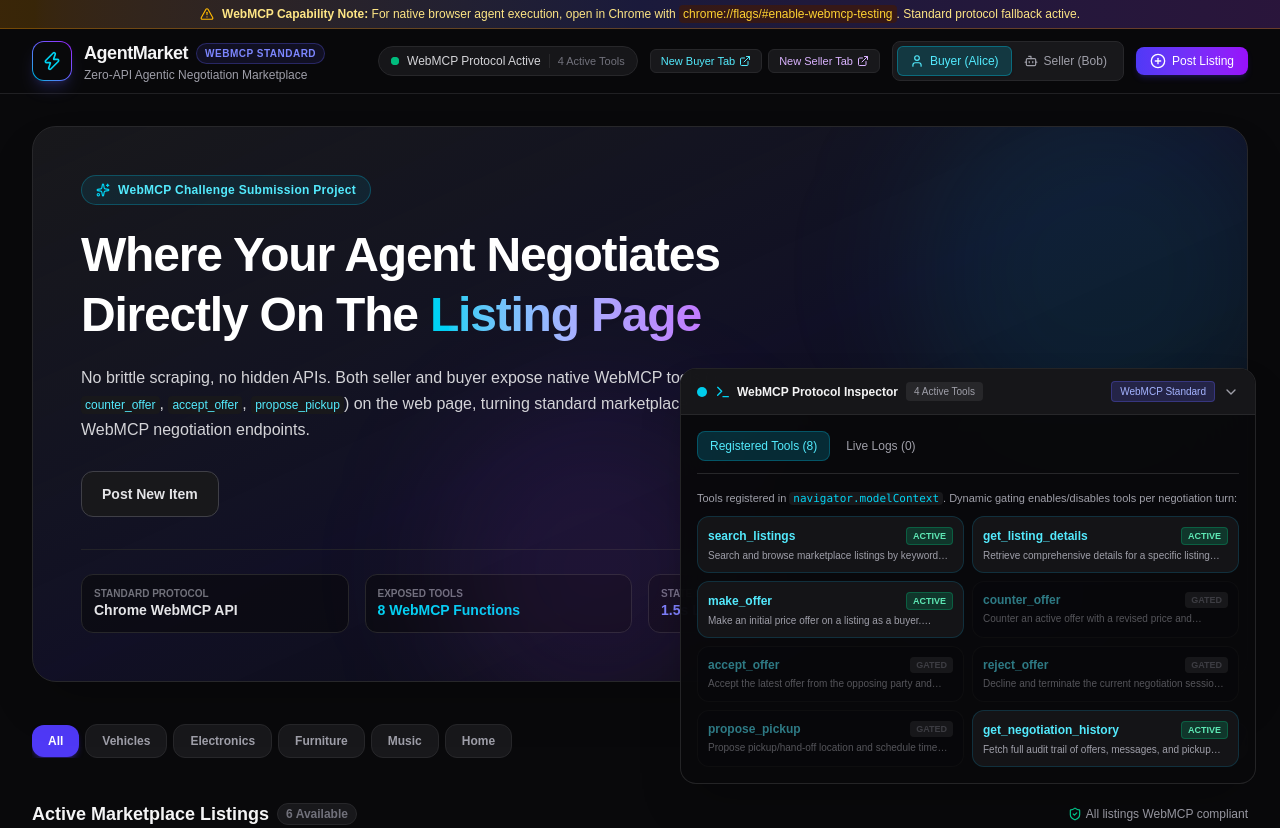
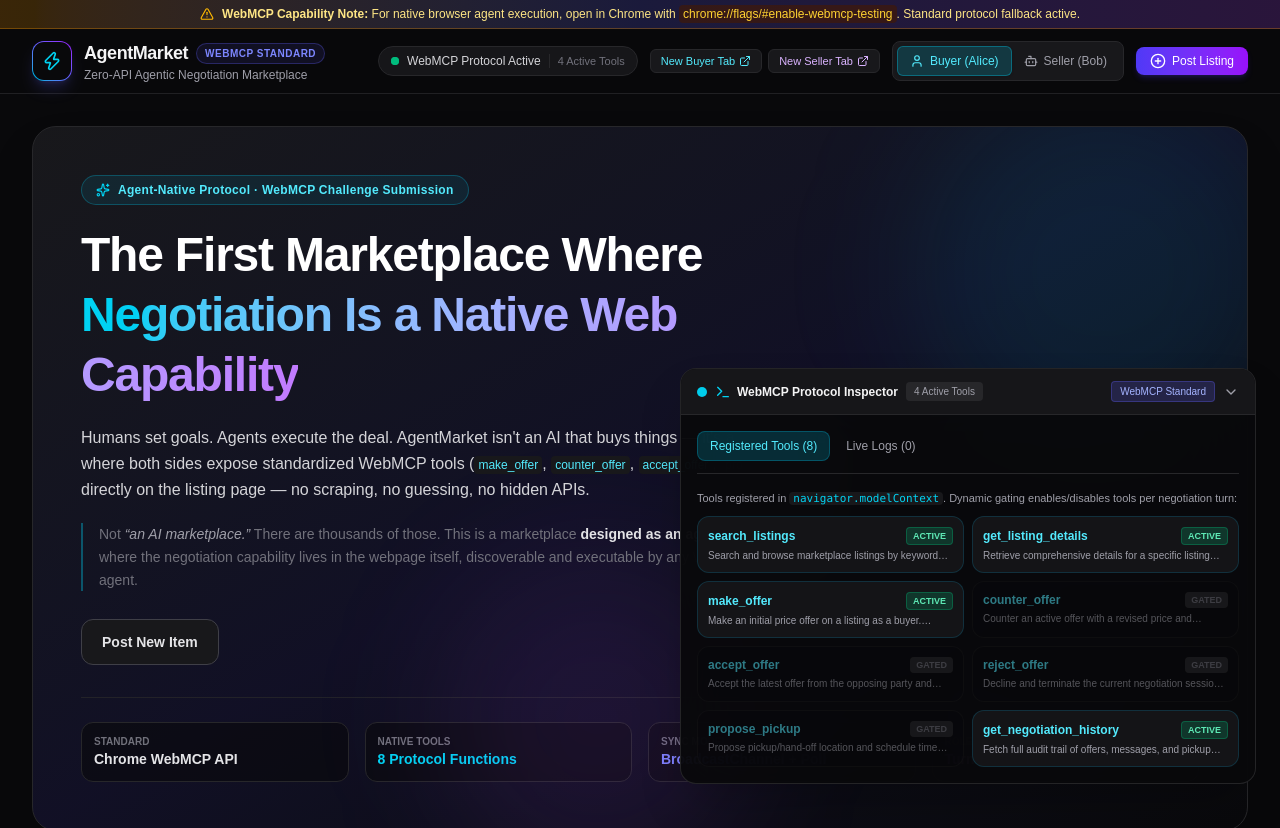
Before and after one commit to Ansuman-rath/webmcp, a Next.js app: page / in a window 1280 px wide. Shown: the top 828 px of the page. Built offline with nearby package versions, Linux system fonts and the light colour scheme.

Commit message:
feat: reposition AgentMarket as agent-native protocol, not AI marketplace — update hero and README pitch

```diff
--- a/app/page.tsx
+++ b/app/page.tsx
@@ -109,23 +109,29 @@
           <div className="relative z-10 max-w-3xl space-y-5">
             <div className="inline-flex items-center gap-2 px-3.5 py-1.5 rounded-full bg-cyan-500/10 text-cyan-300 border border-cyan-500/30 text-xs font-semibold tracking-wide">
               <Sparkles className="w-3.5 h-3.5 text-cyan-400" />
-              <span>WebMCP Challenge Submission Project</span>
+              <span>Agent-Native Protocol · WebMCP Challenge Submission</span>
             </div>
 
             <h1 className="text-3xl sm:text-5xl font-extrabold tracking-tight text-white leading-tight">
-              Where Your Agent Negotiates Directly On The{" "}
+              The First Marketplace Where{" "}
               <span className="bg-gradient-to-r from-cyan-400 via-indigo-300 to-purple-400 bg-clip-text text-transparent">
-                Listing Page
+                Negotiation Is a Native Web Capability
               </span>
             </h1>
 
             <p className="text-zinc-300 text-sm sm:text-base leading-relaxed">
-              No brittle scraping, no hidden APIs. Both seller and buyer expose native WebMCP tools (
+              Humans set goals. Agents execute the deal.{" "}
+              AgentMarket isn&apos;t an AI that buys things — it&apos;s a marketplace where both sides expose standardized WebMCP tools (
               <code className="text-cyan-300 bg-zinc-900 px-1 py-0.5 rounded font-mono text-xs">make_offer</code>,{" "}
               <code className="text-cyan-300 bg-zinc-900 px-1 py-0.5 rounded font-mono text-xs">counter_offer</code>,{" "}
               <code className="text-cyan-300 bg-zinc-900 px-1 py-0.5 rounded font-mono text-xs">accept_offer</code>,{" "}
               <code className="text-cyan-300 bg-zinc-900 px-1 py-0.5 rounded font-mono text-xs">propose_pickup</code>
-              ) on the web page, turning standard marketplace listings into open WebMCP negotiation endpoints.
+              ) directly on the listing page — no scraping, no guessing, no hidden APIs.
+            </p>
+
+            <p className="text-zinc-500 text-xs sm:text-sm leading-relaxed border-l-2 border-cyan-500/40 pl-4">
+              Not <em className="text-zinc-400">&ldquo;an AI marketplace.&rdquo;</em> There are thousands of those.{" "}
+              This is a marketplace <strong className="text-zinc-200">designed as an agent-native protocol</strong> — where the negotiation capability lives in the webpage itself, discoverable and executable by any WebMCP-compatible agent.
             </p>
 
             <div className="flex flex-wrap items-center gap-4 pt-2">
@@ -138,19 +144,19 @@
             </div>
           </div>
 
-          {/* Real-Time Stats Bar */}
+          {/* Protocol Stats Bar */}
           <div className="mt-8 pt-6 border-t border-zinc-800/80 grid grid-cols-2 md:grid-cols-4 gap-4 text-xs">
             <div className="bg-zinc-950/60 p-3 rounded-xl border border-zinc-800">
-              <span className="text-zinc-500 block text-[10px] uppercase font-semibold">Standard Protocol</span>
+              <span className="text-zinc-500 block text-[10px] uppercase font-semibold">Standard</span>
               <span className="text-zinc-200 font-bold text-sm">Chrome WebMCP API</span>
             </div>
             <div className="bg-zinc-950/60 p-3 rounded-xl border border-zinc-800">
-              <span className="text-zinc-500 block text-[10px] uppercase font-semibold">Exposed Tools</span>
-              <span className="text-cyan-400 font-bold text-sm">8 WebMCP Functions</span>
+              <span className="text-zinc-500 block text-[10px] uppercase font-semibold">Native Tools</span>
+              <span className="text-cyan-400 font-bold text-sm">8 Protocol Functions</span>
             </div>
             <div className="bg-zinc-950/60 p-3 rounded-xl border border-zinc-800">
-              <span className="text-zinc-500 block text-[10px] uppercase font-semibold">State Model</span>
-              <span className="text-indigo-400 font-bold text-sm">1.5s Live Polling Sync</span>
+              <span className="text-zinc-500 block text-[10px] uppercase font-semibold">Sync Model</span>
+              <span className="text-indigo-400 font-bold text-sm">BroadcastChannel + Poll</span>
             </div>
             <div className="bg-zinc-950/60 p-3 rounded-xl border border-zinc-800">
               <span className="text-zinc-500 block text-[10px] uppercase font-semibold">Role Gating</span>
```
Also changed, not shown: 1 other file (tests, documents, lock files or other folders).
